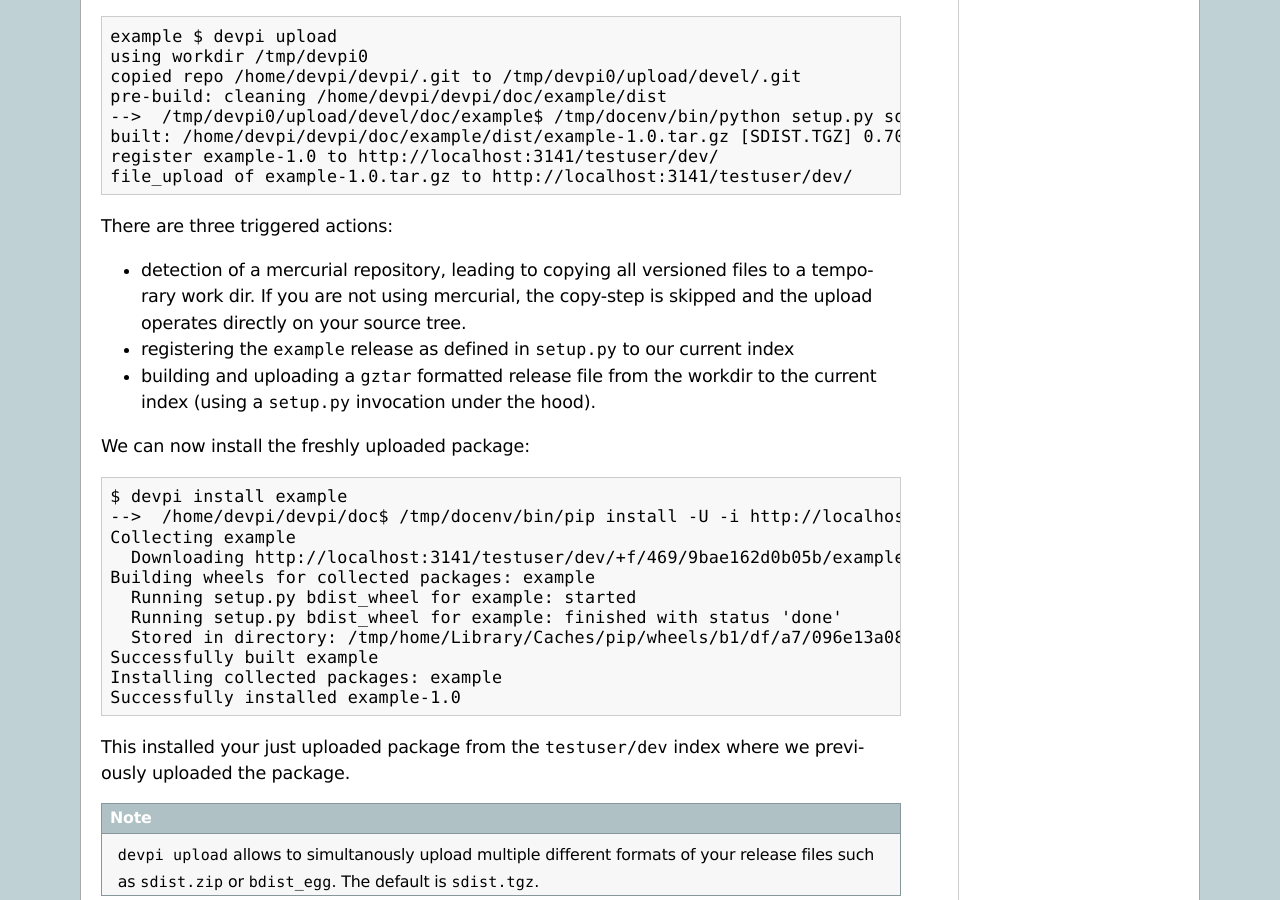
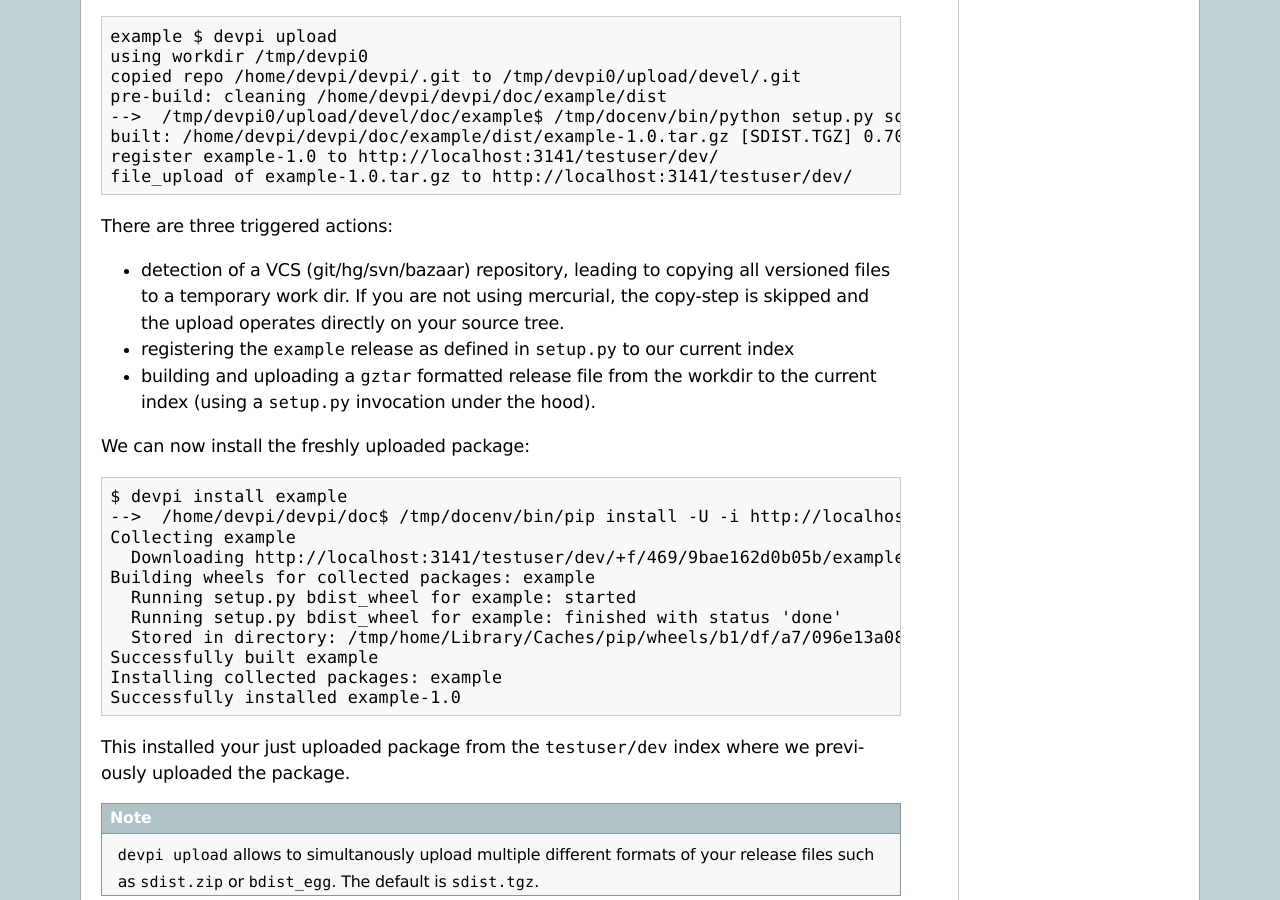
Before and after one commit to devpi/devpi, a Sphinx documentation site: the page built from doc/quickstart-releaseprocess.rst, in a window 1280 px wide and 900 px high, scrolled down 3011 px. Built offline with Sphinx 7.4.7, drawn with Linux system fonts in a browser that asks for light colours.

Commit message:
be more explicit about which vcs are detected

```diff
--- a/doc/quickstart-releaseprocess.rst
+++ b/doc/quickstart-releaseprocess.rst
@@ -159,7 +159,7 @@ to our ``testuser/dev`` index::
 
 There are three triggered actions:
 
-- detection of a mercurial repository, leading to copying all versioned
+- detection of a VCS (git/hg/svn/bazaar) repository, leading to copying all versioned
   files to a temporary work dir.  If you are not using mercurial,
   the copy-step is skipped and the upload operates directly on your source
   tree.
```
